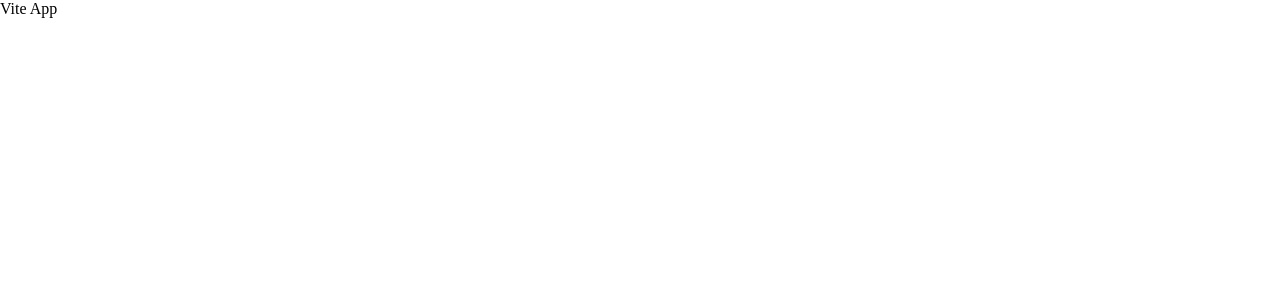
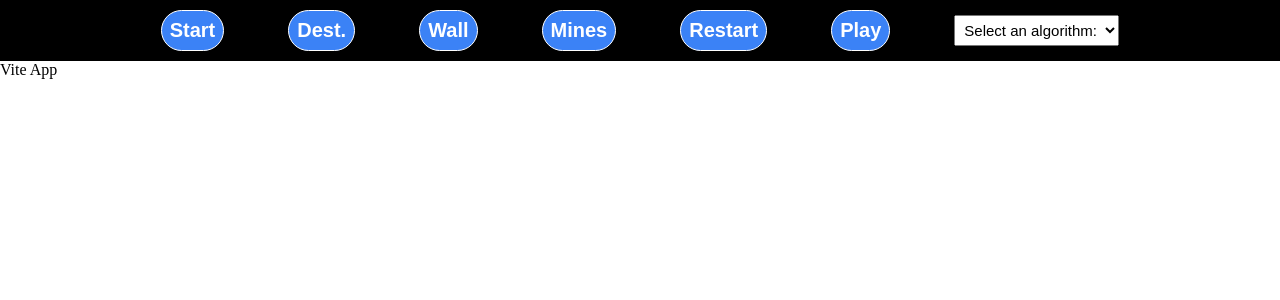
Before and after one commit to N-I-H-A-L/algorithm-visualiser, a React (Vite) app: page / in a window 1280 px wide. Shown: the top 300 px of the page. Built offline with nearby package versions, Linux system fonts and the light colour scheme.

Commit message:
navbar added

```diff
--- a/src/App.jsx
+++ b/src/App.jsx
@@ -1,8 +1,10 @@
 import './App.css'
+import Navbar from './components/Navbar'
 
 function App() {
   return (
     <>
+      <Navbar />
       Vite App
     </>
   )
--- /dev/null
+++ b/src/components/Navbar.jsx
@@ -0,0 +1,30 @@
+import React from "react";
+import "./css/Navbar.css";
+
+const Navbar = () => {
+
+    return (
+        <>
+            <nav>
+                <ul>
+                    <li><button>Start</button></li>
+                    <li><button>Dest.</button></li>
+                    <li><button>Wall</button></li>
+                    <li><button>Mines</button></li>
+                    <li><button>Restart</button></li>
+                    <li><button>Play</button></li>
+                    <li>
+                        <select name="algoSelect" id="algoSelect">
+                            <option value="none">Select an algorithm:</option>
+                            <option value="bfs">BFS</option>
+                            <option value="dijkstra">Dijkstra</option>
+                            <option value="bds">BDS</option>
+                        </select>
+                    </li>
+                </ul>
+            </nav>
+        </>
+    );
+}
+
+export default Navbar;
--- /dev/null
+++ b/src/components/css/Navbar.css
@@ -0,0 +1,52 @@
+nav {
+    background-color: black;
+    color: white;
+    padding: 10px;
+}
+
+nav ul {
+    margin: 0px auto;
+    width: max-content;
+    list-style-type: none;
+    display: flex;
+    gap: 5vw;
+}
+
+nav ul li button {
+    padding: 8px;
+    background-color: #3b82f6;
+    color: white;
+    font-size: 20px;
+    font-weight: bold;
+    border-radius: 2vw;
+    border: 1px solid white;
+}
+
+nav ul li button:hover {
+    background-color: royalblue;
+    cursor: pointer;
+}
+
+#algoSelect {
+    margin-top: 5px;
+    padding: 5px;
+    font-size: 15px;
+}
+
+@media only screen and (max-width: 800px)  {
+    nav {
+        height: 100px;
+    }
+
+    nav ul li button {
+        font-size: 10px;
+    }
+
+    #algoSelect {
+        margin-top: 5px;
+        padding: 1px;
+        position: absolute;
+        left: 29%;
+        top: 50px;
+    }
+}
```
